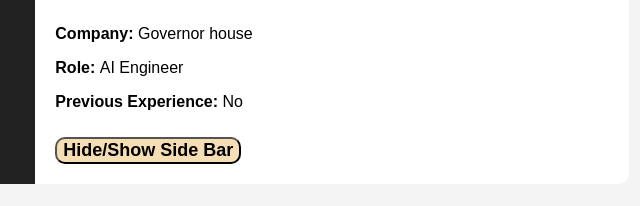
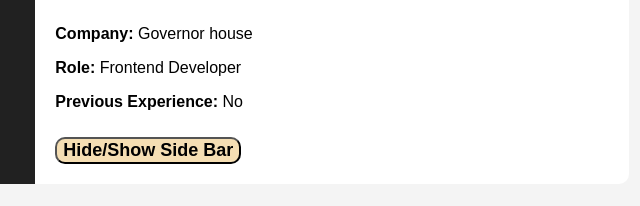
Before and after one commit to muhammadowaisshah1/Resume_builder_mileatone1, a plain HTML site: page index.html in a window 1280 px wide. Shown: the part 903-1109 px from the top of the page, 477-1117 px from the left. Drawn offline with Linux system fonts and the light colour scheme.

Commit message:
Update index.html

```diff
--- a/index.html
+++ b/index.html
@@ -73,7 +73,7 @@
     <section id="Work Experience">
         <h3>Work Experience</h3>
         <p><strong>Company: </strong> Governor house </p>
-        <p><strong>Role: </strong>AI Engineer </p>
+        <p><strong>Role: </strong>Frontend Developer </p>
         <p><strong>Previous Experience: </strong> No</p>
     </section>
 
```
